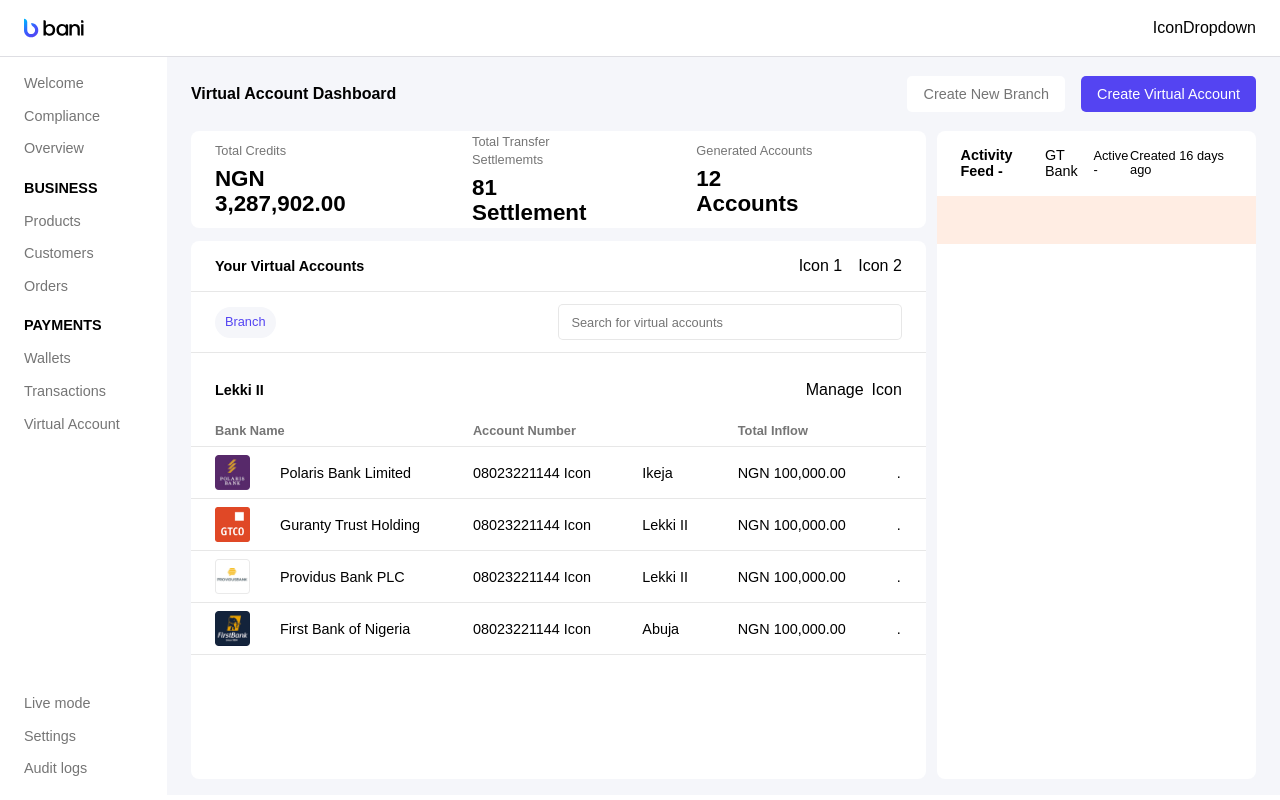
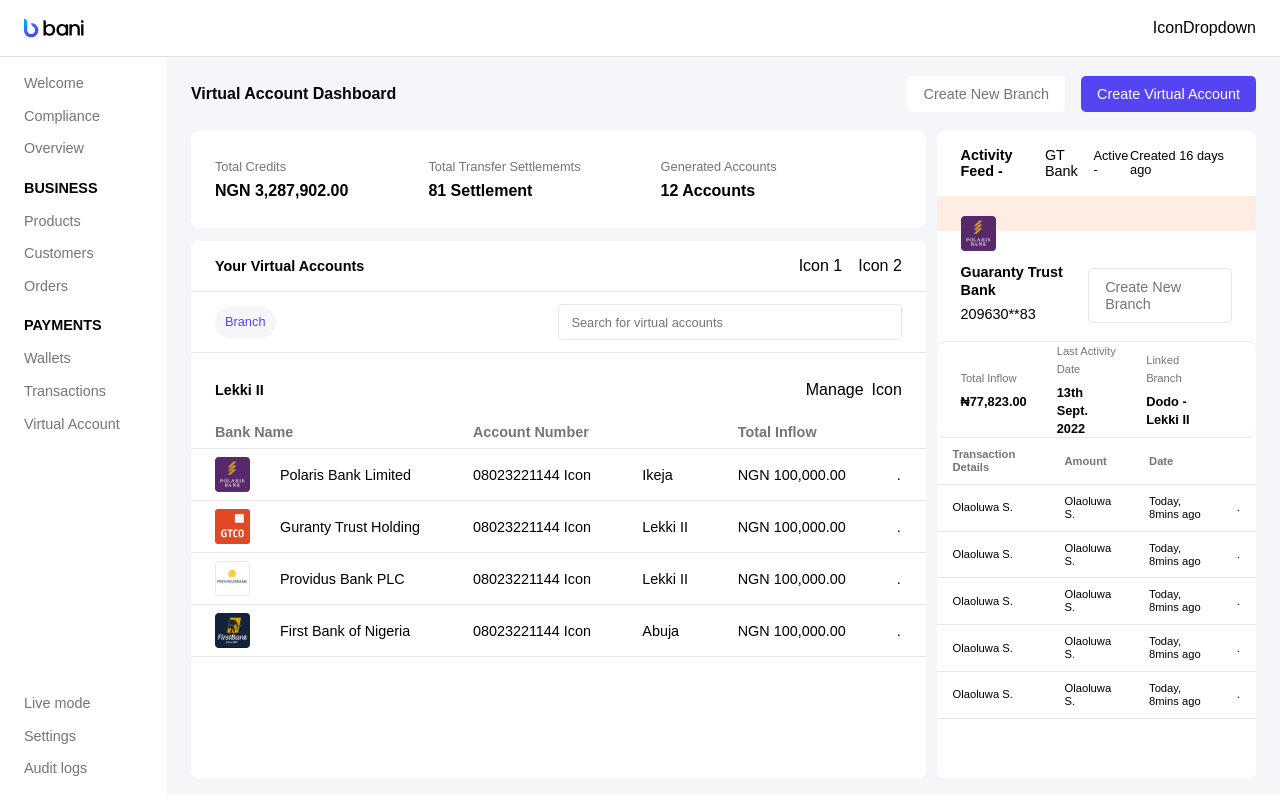
Before and after one commit to asoluka/talentsquarebani, a React (Create React App) app: page /dashboard in a window 1280 px wide. Built offline with nearby package versions, Linux system fonts and the light colour scheme.

Commit message:
built second table

```diff
--- a/src/components/organisms/Table/index.jsx
+++ b/src/components/organisms/Table/index.jsx
@@ -1,7 +1,6 @@
 import styled from "styled-components";
 import { typeScale } from "../../../theme";
 import { baniColors } from "../../../theme/colors";
-import { Flex } from "../../atoms";
 
 const Wrapper = styled.div`
   & table {
@@ -22,48 +21,30 @@ const Wrapper = styled.div`
   }
 
   & tr:not(:first-child):hover {
-    background-color: #d6eeee;
+    background-color: ${baniColors.background};
     cursor: pointer;
+    border-left: 3px solid ${baniColors.blue};
   }
 
   & td,
   th {
-    padding: 8px 24px;
+    padding: ${({ padding }) => padding || "8px 24px"};
+    font-size: ${({ small }) =>
+      small ? typeScale.small : typeScale.paragraph};
   }
 `;
-const Image = styled.img`
-  width: 35px;
-  height: 35px;
-  margin-right: 30px;
-`;
 
-export const Table = ({ data }) => {
+export const Table = ({ columnTitles, data, small, padding }) => {
   return (
-    <Wrapper>
+    <Wrapper small={small} padding={padding}>
       <table>
         <tr>
-          <th>Bank Name</th>
-          <th>Account Number</th>
-          <th></th>
-          <th>Total Inflow</th>
-          <th></th>
+          {columnTitles.map((title) => (
+            <th>{title}</th>
+          ))}
         </tr>
-        {data.map((item) => {
-          return (
-            <tr>
-              <td>
-                <Flex alignItems="center">
-                  <Image src={item.bankLogo} alt={item.bankName} />{" "}
-                  {item.bankName}
-                </Flex>
-              </td>
-              <td>{item.accountNumber} Icon</td>
-              <td>{item.linkedBranch}</td>
-              <td>{item.totalInflow}</td>
-              <td>.</td>
-            </tr>
-          );
-        })}
+
+        <>{data}</>
       </table>
     </Wrapper>
   );
--- a/src/components/pages/Dashboard/index.jsx
+++ b/src/components/pages/Dashboard/index.jsx
@@ -9,6 +9,11 @@ import { typeScale } from "../../../theme";
 import { Table } from "../../organisms/Table";
 import { virtualAccounts } from "../../../utils/db";
 
+const Image = styled.img`
+  width: 35px;
+  height: 35px;
+  margin-right: 30px;
+`;
 const SecondaryMenuSection = styled.section`
   height: 10%;
   padding: 0 24px;
@@ -24,6 +29,7 @@ const SecondaryMenuLink = styled(Link)`
   border-radius: 5px;
   font-size: 0.9rem;
   color: ${({ color }) => color};
+  border: ${({ border }) => `1px solid ${border}`};
 `;
 const SecondaryMenuLinkWrapper = styled(Flex)`
   & a:not(:last-child) {
@@ -50,9 +56,11 @@ const VirtualAccountSummary = styled.section`
   background-color: ${baniColors.white};
   height: 15%;
   border-radius: 8px;
-  padding: 16px 24px;
+  padding: ${({ padding }) => padding || "16px 24px"};
   display: flex;
   align-items: center;
+  border-top: ${({ borderTop }) => `1px solid ${borderTop}`};
+  border-bottom: ${({ borderBottom }) => `1px solid ${borderBottom}`};
 `;
 const VirtualAccountsList = styled.section`
   background-color: ${baniColors.white};
@@ -99,7 +107,7 @@ export const Dashboard = () => {
               >
                 Total Credits
               </Text>
-              <Text type="h2" fontWeight="600" margin="0">
+              <Text type="h3" fontWeight="600" margin="0">
                 NGN 3,287,902.00
               </Text>
             </div>
@@ -113,7 +121,7 @@ export const Dashboard = () => {
               >
                 Total Transfer Settlememts
               </Text>
-              <Text type="h2" fontWeight="600" margin="0">
+              <Text type="h3" fontWeight="600" margin="0">
                 81 Settlement
               </Text>
             </div>
@@ -127,7 +135,7 @@ export const Dashboard = () => {
               >
                 Generated Accounts
               </Text>
-              <Text type="h2" fontWeight="600" margin="0">
+              <Text type="h3" fontWeight="600" margin="0">
                 12 Accounts
               </Text>
             </div>
@@ -184,7 +192,31 @@ export const Dashboard = () => {
             </Flex>
 
             <section>
-              <Table data={virtualAccounts} />
+              <Table
+                columnTitles={[
+                  "Bank Name",
+                  "Account Number",
+                  "",
+                  "Total Inflow",
+                  "",
+                ]}
+                data={virtualAccounts.map((item) => {
+                  return (
+                    <tr>
+                      <td>
+                        <Flex alignItems="center">
+                          <Image src={item.bankLogo} alt={item.bankName} />{" "}
+                          {item.bankName}
+                        </Flex>
+                      </td>
+                      <td>{item.accountNumber} Icon</td>
+                      <td>{item.linkedBranch}</td>
+                      <td>{item.totalInflow}</td>
+                      <td>.</td>
+                    </tr>
+                  );
+                })}
+              />
             </section>
           </VirtualAccountsList>
         </VirtualAccountListSection>
@@ -214,7 +246,117 @@ export const Dashboard = () => {
             </Flex>
           </Flex>
 
-          <Flex backgroundColor={orange[100]} padding="24px" />
+          <Flex backgroundColor={orange[100]} margin="0 0 20px 0">
+            <Image
+              style={{ position: "relative", top: "20px", left: "24px" }}
+              src={virtualAccounts[0].bankLogo}
+              alt={virtualAccounts[0].bankName}
+            />
+          </Flex>
+
+          <Flex
+            padding="12px 24px"
+            justifyContent="space-between"
+            alignItems="center"
+          >
+            <div>
+              <Text type="p" fontWeight="600" margin="0">
+                Guaranty Trust Bank
+              </Text>
+              <Text type="p" margin="6px 0">
+                209630**83
+              </Text>
+            </div>
+            <Flex>
+              <SecondaryMenuLink
+                color={baniColors.lightGrey}
+                border={baniColors.border[50]}
+              >
+                Create New Branch
+              </SecondaryMenuLink>
+            </Flex>
+          </Flex>
+
+          <VirtualAccountSummary
+            padding="8px 24px"
+            borderTop={baniColors.border[50]}
+            borderBottom={baniColors.border[50]}
+          >
+            <div style={{ marginRight: "30px" }}>
+              <Text
+                type="p"
+                fontSize={typeScale.small}
+                color={baniColors.lightGrey}
+                margin="0 0 6px 0"
+              >
+                Total Inflow
+              </Text>
+              <Text
+                type="p"
+                fontWeight="600"
+                margin="0"
+                fontSize={typeScale.helperText}
+              >
+                ₦77,823.00
+              </Text>
+            </div>
+
+            <div style={{ marginRight: "30px" }}>
+              <Text
+                type="p"
+                fontSize={typeScale.small}
+                color={baniColors.lightGrey}
+                margin="0 0 6px 0"
+              >
+                Last Activity Date
+              </Text>
+              <Text
+                type="p"
+                fontWeight="600"
+                margin="0"
+                fontSize={typeScale.helperText}
+              >
+                13th Sept. 2022
+              </Text>
+            </div>
+
+            <div style={{ marginRight: "30px" }}>
+              <Text
+                type="p"
+                fontSize={typeScale.small}
+                color={baniColors.lightGrey}
+                margin="0 0 6px 0"
+              >
+                Linked Branch
+              </Text>
+              <Text
+                type="p"
+                fontWeight="600"
+                margin="0"
+                fontSize={typeScale.helperText}
+              >
+                Dodo - Lekki II
+              </Text>
+            </div>
+          </VirtualAccountSummary>
+
+          <section style={{ overflowX: "auto" }}>
+            <Table
+              padding="10px 16px"
+              small={true}
+              columnTitles={["Transaction Details", "Amount", "Date", ""]}
+              data={virtualAccounts[0].transactions.map((item) => {
+                return (
+                  <tr>
+                    <td>{item.transactionDetails}</td>
+                    <td>{item.amount}</td>
+                    <td>{item.date}</td>
+                    <td>.</td>
+                  </tr>
+                );
+              })}
+            />
+          </section>
         </ActivityFeedSection>
       </BodySection>
     </DashboardTemplate>
--- a/src/theme/theme-utils.js
+++ b/src/theme/theme-utils.js
@@ -7,7 +7,8 @@ export const typeScale = {
   paragraph: "0.9rem",
   helperText: "0.8rem",
   label: ".9rem",
-  small: "0.9rem",
+  small: "0.7rem",
+  smaller: "0.6rem",
 };
 
 export const weightScale = {
--- a/src/utils/db.js
+++ b/src/utils/db.js
@@ -16,6 +16,26 @@ export const virtualAccounts = [
     lastActivityDate: "13th Sept. 2022",
     linkedBranchStatus: "active",
     transactions: [
+      {
+        transactionDetails: "Olaoluwa S.",
+        amount: "Olaoluwa S.",
+        date: "Today, 8mins ago",
+      },
+      {
+        transactionDetails: "Olaoluwa S.",
+        amount: "Olaoluwa S.",
+        date: "Today, 8mins ago",
+      },
+      {
+        transactionDetails: "Olaoluwa S.",
+        amount: "Olaoluwa S.",
+        date: "Today, 8mins ago",
+      },
+      {
+        transactionDetails: "Olaoluwa S.",
+        amount: "Olaoluwa S.",
+        date: "Today, 8mins ago",
+      },
       {
         transactionDetails: "Olaoluwa S.",
         amount: "Olaoluwa S.",
```
